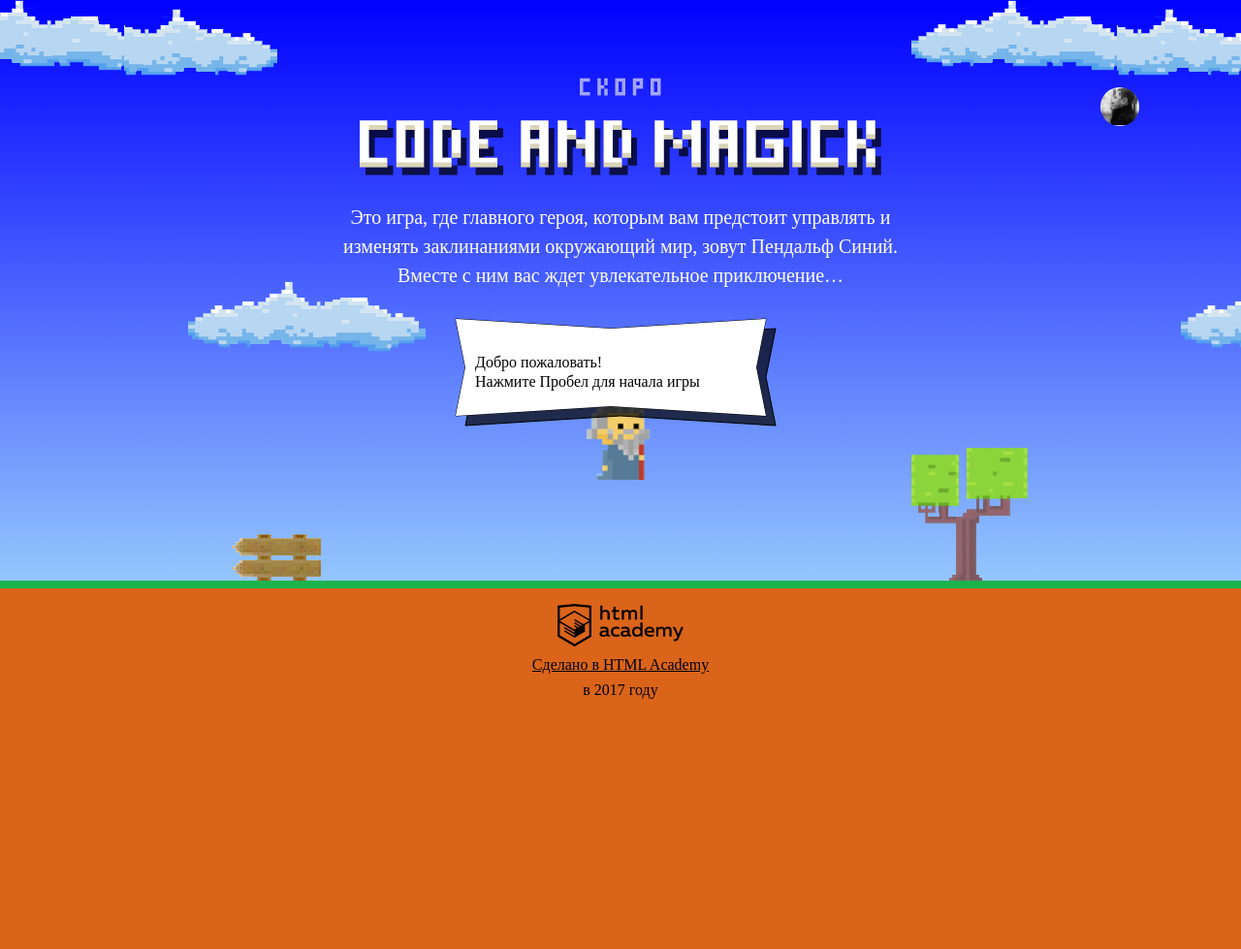
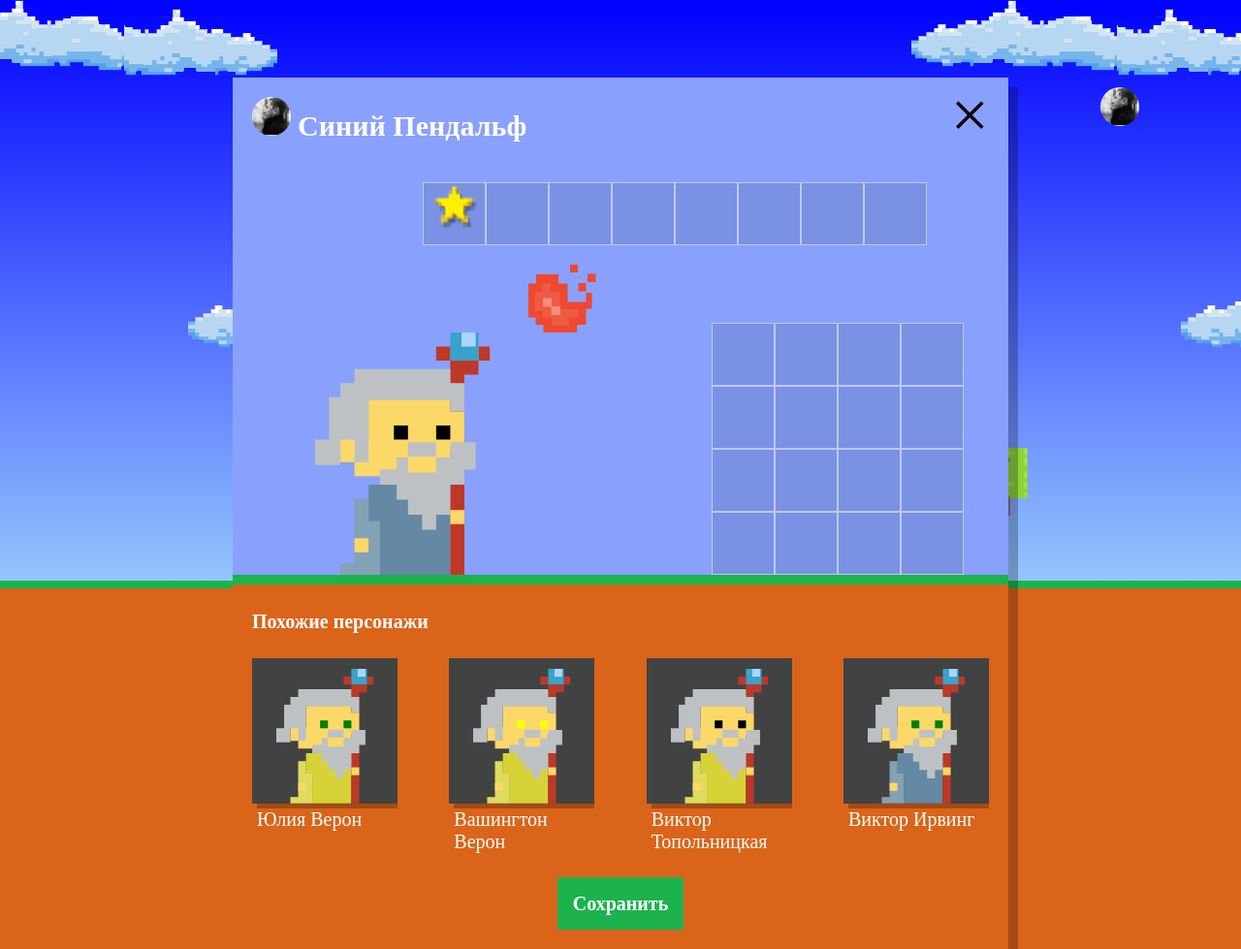
Before and after one commit to Yelesovushka/1166845-code-and-magick-20, a website: page index.html in a window 1280 px wide. Shown: the whole page at 97% size. Before the commit the page ends 800 px from the top, so only its background shows below. Drawn offline with Linux system fonts and the light colour scheme; a web font is replaced by a local one.

Commit message:
Нас орда: создаем персонажей

```diff
--- a/index.html
+++ b/index.html
@@ -209,6 +209,7 @@
 </script>
 
 <script src="js/game.js"></script>
+<script src="js/setup.js"></script>
 
 </body>
 </html>
--- /dev/null
+++ b/js/setup.js
@@ -0,0 +1,51 @@
+'use strict';
+
+var NAMES = ['Иван', 'Хуан Себастьян', 'Мария', 'Кристоф', 'Виктор', 'Юлия', 'Люпита', 'Вашингтон'];
+var SURNAMES = ['да Марья', 'Верон', 'Мирабелла', 'Вальц', 'Онопко', 'Топольницкая', 'Нионго', 'Ирвинг'];
+var COAT_COLORS = ['rgb(101, 137, 164)', 'rgb(241, 43, 107)', 'rgb(146, 100, 161)', 'rgb(56, 159, 117)', 'rgb(215, 210, 55)', 'rgb(0, 0, 0)'];
+var EYES_COLORS = ['black', 'red', 'blue', 'yellow', 'green'];
+
+function getRandomNumber(min, max) {
+  return Math.floor(Math.random() * (max - min + 1)) + min;
+}
+
+var userDialog = document.querySelector('.setup');
+userDialog.classList.remove('hidden');
+
+document.querySelector('.setup-similar').classList.remove('hidden');
+
+var wizards = [];
+
+function wizardObj() {
+  return {
+    name: NAMES[getRandomNumber(0, 7)] + ' ' + SURNAMES[getRandomNumber(0, 7)],
+    coatColor: COAT_COLORS[getRandomNumber(0, 5)],
+    eyesColor: EYES_COLORS[getRandomNumber(0, 4)]
+  };
+}
+
+for (var i = 0; i < 4; i++) {
+  wizards.push(wizardObj());
+}
+
+var similarListElement = document.querySelector('.setup-similar-list');
+var similarWizardTemplate = document.querySelector('#similar-wizard-template')
+    .content
+    .querySelector('.setup-similar-item');
+
+function renderWizard(wizard) {
+  var wizardElement = similarWizardTemplate.cloneNode(true);
+
+  wizardElement.querySelector('.setup-similar-label').textContent = wizard.name;
+  wizardElement.querySelector('.wizard-coat').style.fill = wizard.coatColor;
+  wizardElement.querySelector('.wizard-eyes').style.fill = wizard.eyesColor;
+
+  return wizardElement;
+}
+
+var fragment = document.createDocumentFragment();
+for (i = 0; i < wizards.length; i++) {
+  fragment.appendChild(renderWizard(wizards[i]));
+}
+
+similarListElement.appendChild(fragment);
```
Also changed, not shown: js/stat.js (added, +63 -0 lines).
